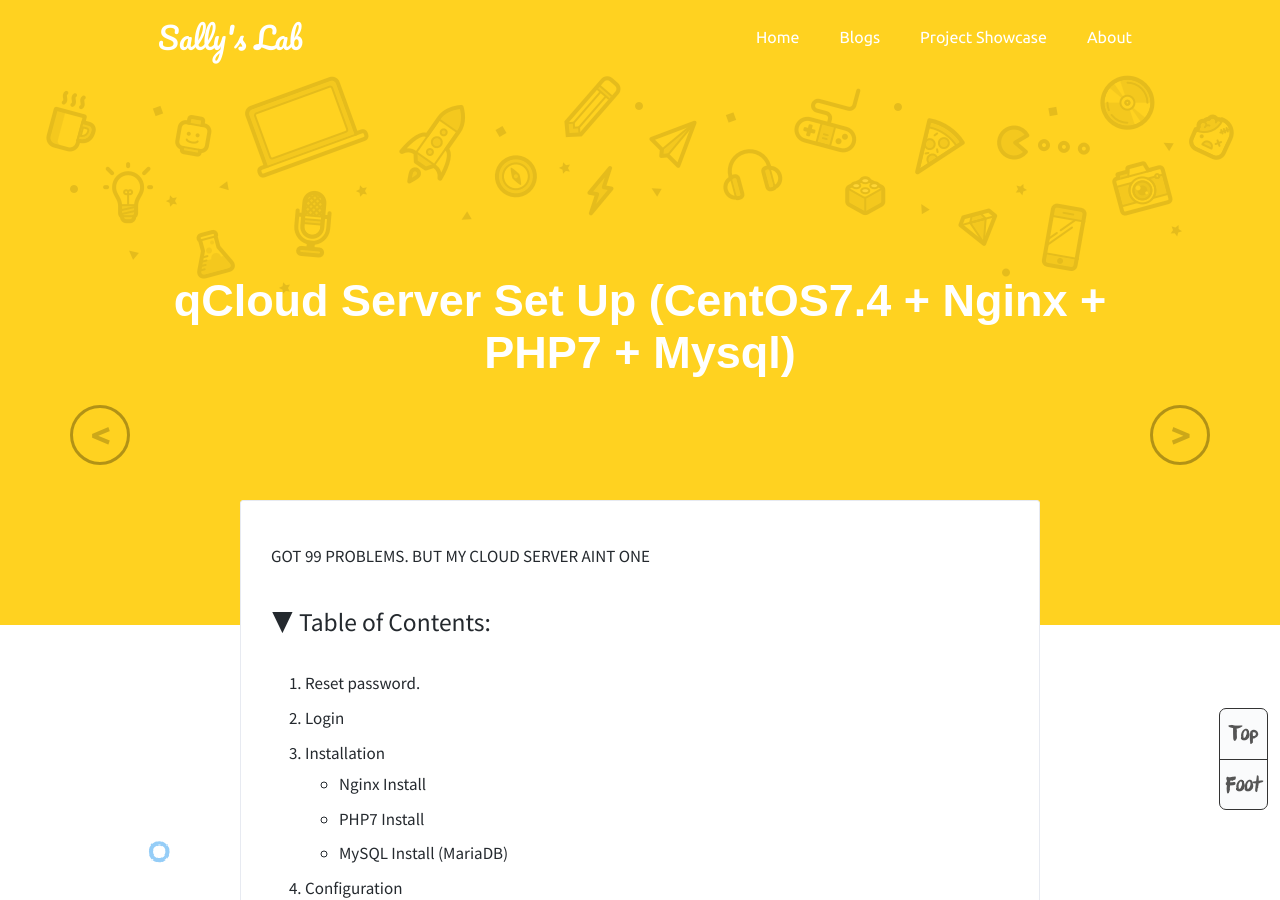
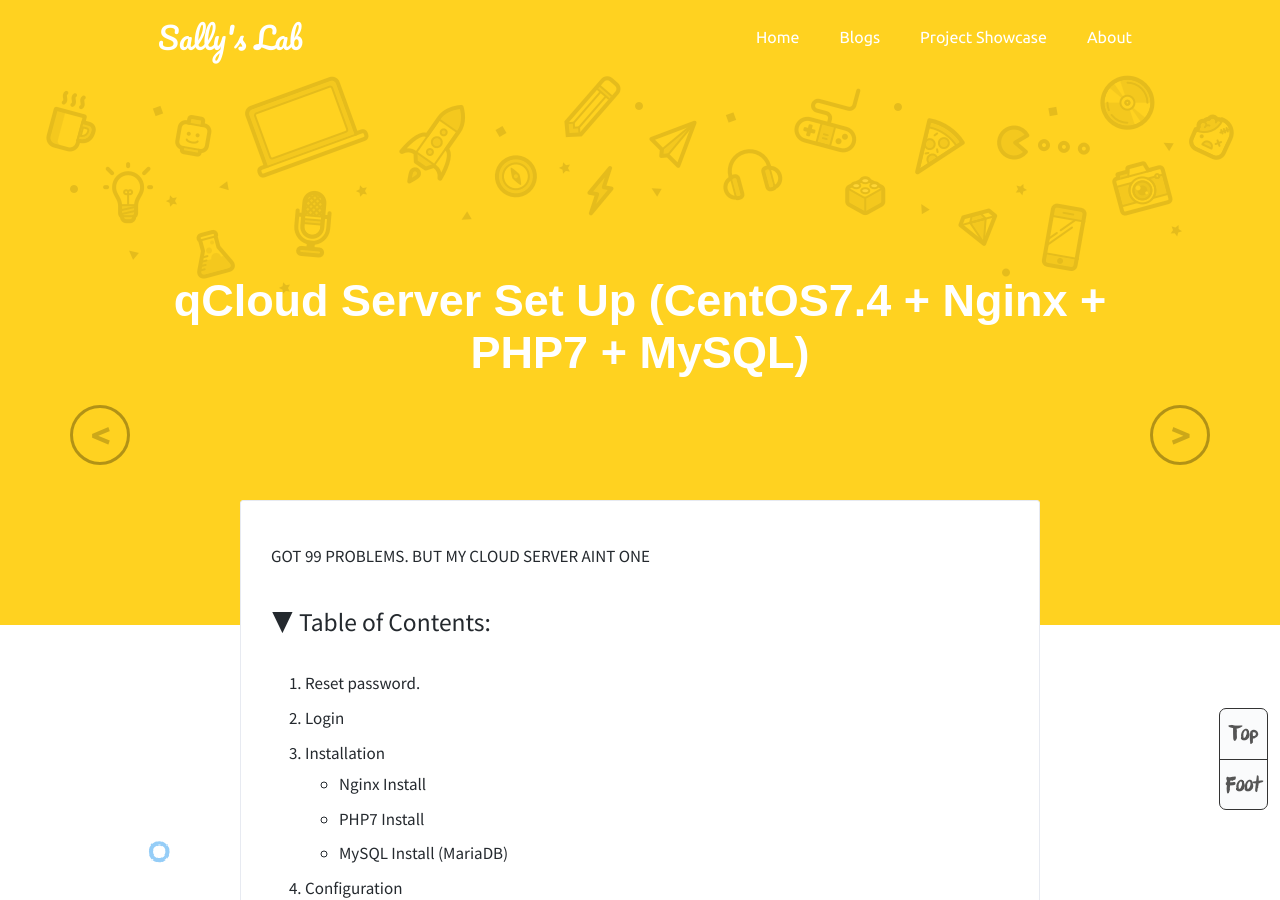
Before and after one commit to sally4388you/sally4388you.github.io, a Jekyll site: the page built from _posts/2018-06-04-qCloud-server-setup.md, in a window 1280 px wide and 900 px high. Built offline with Jekyll 4.4.1, drawn with Linux system fonts in a browser that asks for light colours.

Commit message:
minor fix

```diff
--- a/_posts/2018-06-04-qCloud-server-setup.md
+++ b/_posts/2018-06-04-qCloud-server-setup.md
@@ -1,8 +1,8 @@
 ---
 layout: post
-title: 'qCloud Server Set Up (CentOS7.4 + Nginx + PHP7 + Mysql)'
+title: 'qCloud Server Set Up (CentOS7.4 + Nginx + PHP7 + MySQL)'
 date: 2018-06-04 14:27:55 +0800
-tags: server
+tags: Server
 color: rgb(255,210,32)
 cover: '../assets/pics/developer.jpg'
 excerpt: GOT 99 PROBLEMS. BUT MY CLOUD SERVER AINT ONE
--- a/_posts/2020-05-19-webhook-setup.markdown
+++ b/_posts/2020-05-19-webhook-setup.markdown
@@ -2,7 +2,7 @@
 layout: post
 title: "Webhook Setup (CentOS + PHP)"
 date: 2020-05-19 10:56:21 +0800
-tags: server git
+tags: Server GIT
 color: rgb(255,90,90)
 cover: '../assets/pics/lion.jpg'
 pic-name: 'Lion by Weitong Mai'
```
